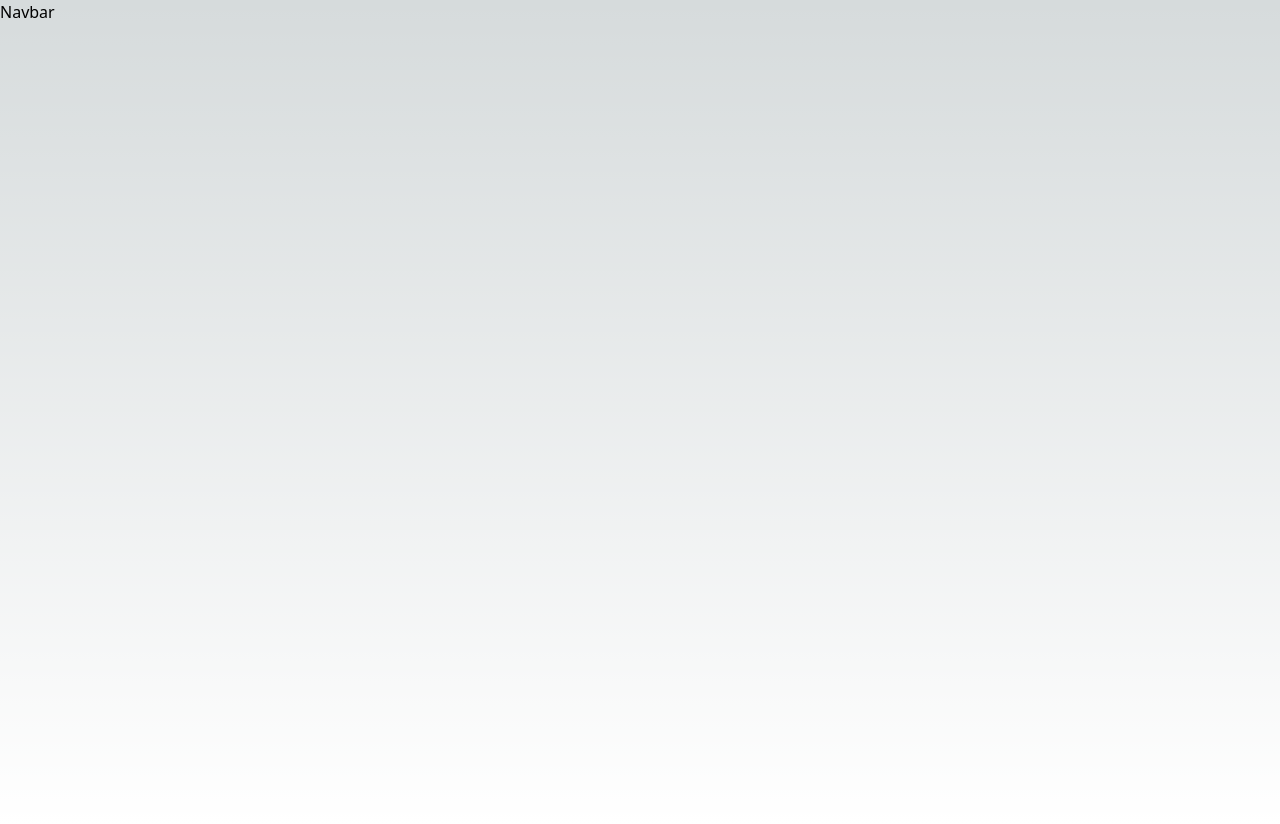
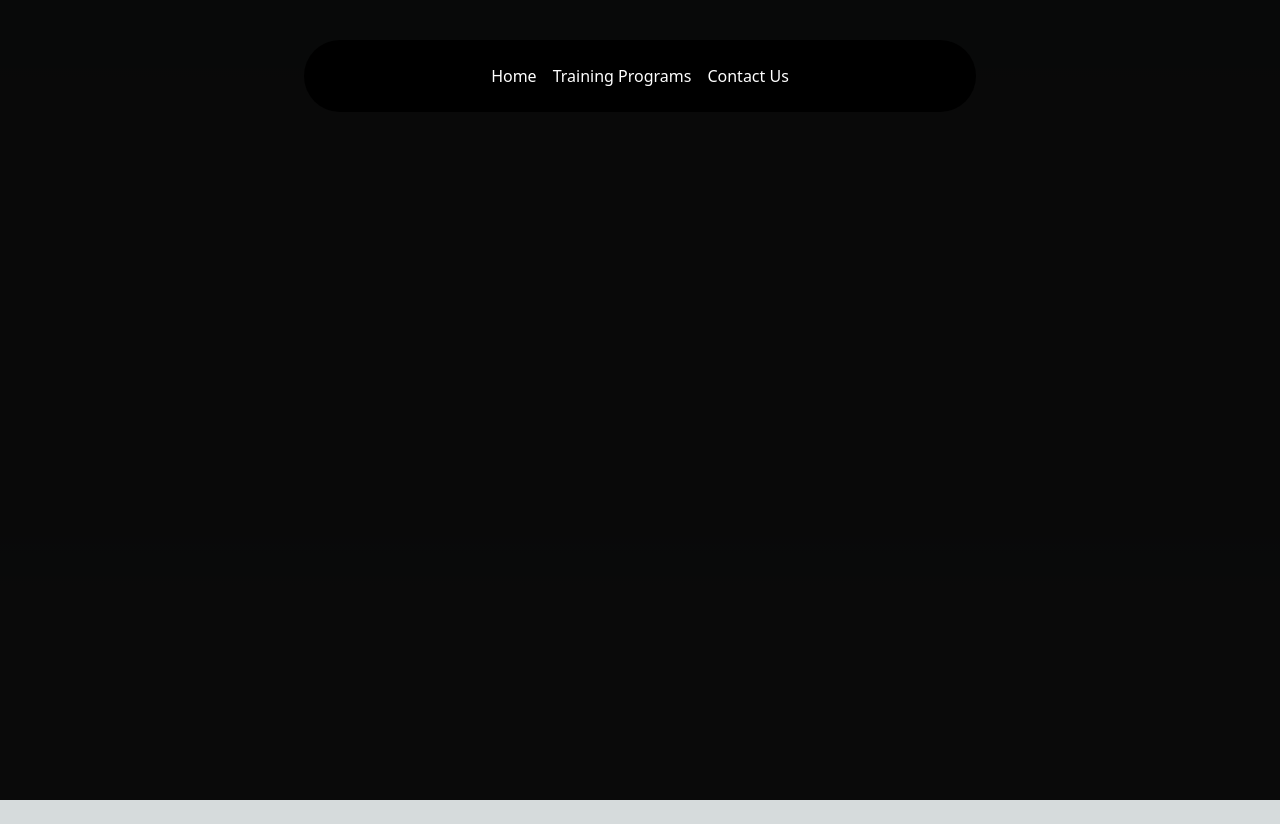
Before and after one commit to anafariya/gym-cc-portfolio, a Next.js app: page / in a window 1280 px wide. After the commit the page ends 800 px from the top, so only its background shows below. Built offline with nearby package versions, Linux system fonts and the light colour scheme.

Commit message:
made Navbar

```diff
--- a/src/app/layout.tsx
+++ b/src/app/layout.tsx
@@ -13,9 +13,11 @@
   children: React.ReactNode;
 }>) {
   return (
-    <html lang="en">
+    <html lang="en" className="dark">
       <body>
+        <div className="relative w-full flex items-center justify-center">
         <Navbar/>
+        </div>
         {children}</body>
     </html>
   );
--- a/src/app/page.tsx
+++ b/src/app/page.tsx
@@ -2,7 +2,7 @@
 
 export default function Home() {
   return (
-    <main className="flex min-h-screen flex-col items-center justify-between p-24">
+    <main className="bg-black/[0.96] min-h-screen antialiased bg-grid-white/[0.02]">
 
     </main>
   );
--- a/src/components/Navbar.tsx
+++ b/src/components/Navbar.tsx
@@ -1,9 +1,65 @@
-import React from 'react'
+"use client";
+import React, { useState } from "react";
+import {
+  HoveredLink,
+  Menu,
+  MenuItem,
+  ProductItem,
+} from "../components/ui/navbar-menu";
+import { cn } from "@/utils/cn";
+import Link from "next/link";
 
-function Navbar() {
+function Navbar({ className }: { className?: string }) {
+  const [active, setActive] = useState<string | null>(null);
+
   return (
-    <div>Navbar</div>
-  )
+    <div
+      className={cn("fixed top-10 inset-x-0 max-w-2xl mx-auto z-50", className)}
+    >
+      <Menu setActive={setActive}>
+        <Link href={"/"}>
+          <MenuItem
+            setActive={setActive}
+            item="Home"
+            active={active}
+          ></MenuItem>
+        </Link>
+        <MenuItem
+          setActive={setActive}
+          item="Training Programs"
+          active={active}
+        >
+          <div className="flex flex-col space-y-4 text-sm">
+            <HoveredLink href="/trainingPrograms">
+              All Programs
+            </HoveredLink>
+            <HoveredLink href="/trainingPrograms">
+              Cardio Blast
+            </HoveredLink>
+            <HoveredLink href="/trainingPrograms">
+              Strength Training
+            </HoveredLink>
+            <HoveredLink href="/trainingPrograms">
+              Yoga Flow
+            </HoveredLink>
+            <HoveredLink href="/trainingPrograms">
+              Powerlifting
+            </HoveredLink>  <HoveredLink href="/trainingPrograms">
+              Pilates Fusion
+            </HoveredLink>
+
+          </div>
+        </MenuItem>
+        <Link href={"/contact"}>
+        <MenuItem
+            setActive={setActive}
+            item="Contact Us"
+            active={active}
+          ></MenuItem>
+        </Link>
+      </Menu>
+    </div>
+  );
 }
 
-export default Navbar
+export default Navbar;
--- a/src/components/ui/navbar-menu.tsx
+++ b/src/components/ui/navbar-menu.tsx
@@ -38,7 +38,7 @@
           animate={{ opacity: 1, scale: 1, y: 0 }}
           transition={transition}
         >
-          {active === item && (
+          {active === item && children && (
             <div className="absolute top-[calc(100%_+_1.7rem)] left-1/2 transform -translate-x-1/2">
               <motion.div
                 transition={transition}
--- a/tailwind.config.ts
+++ b/tailwind.config.ts
@@ -6,6 +6,7 @@
     "./src/components/**/*.{js,ts,jsx,tsx,mdx}",
     "./src/app/**/*.{js,ts,jsx,tsx,mdx}",
   ],
+  darkMode: 'class',
   theme: {
     extend: {
       backgroundImage: {
```
